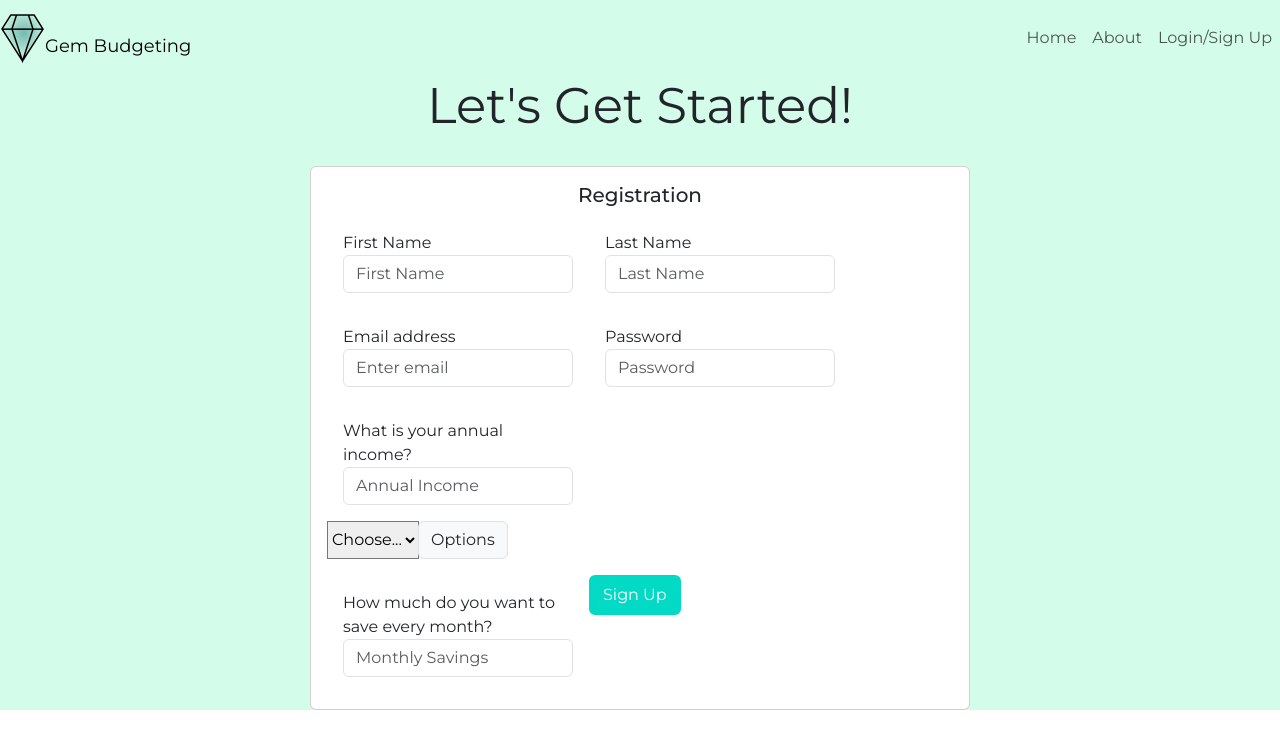
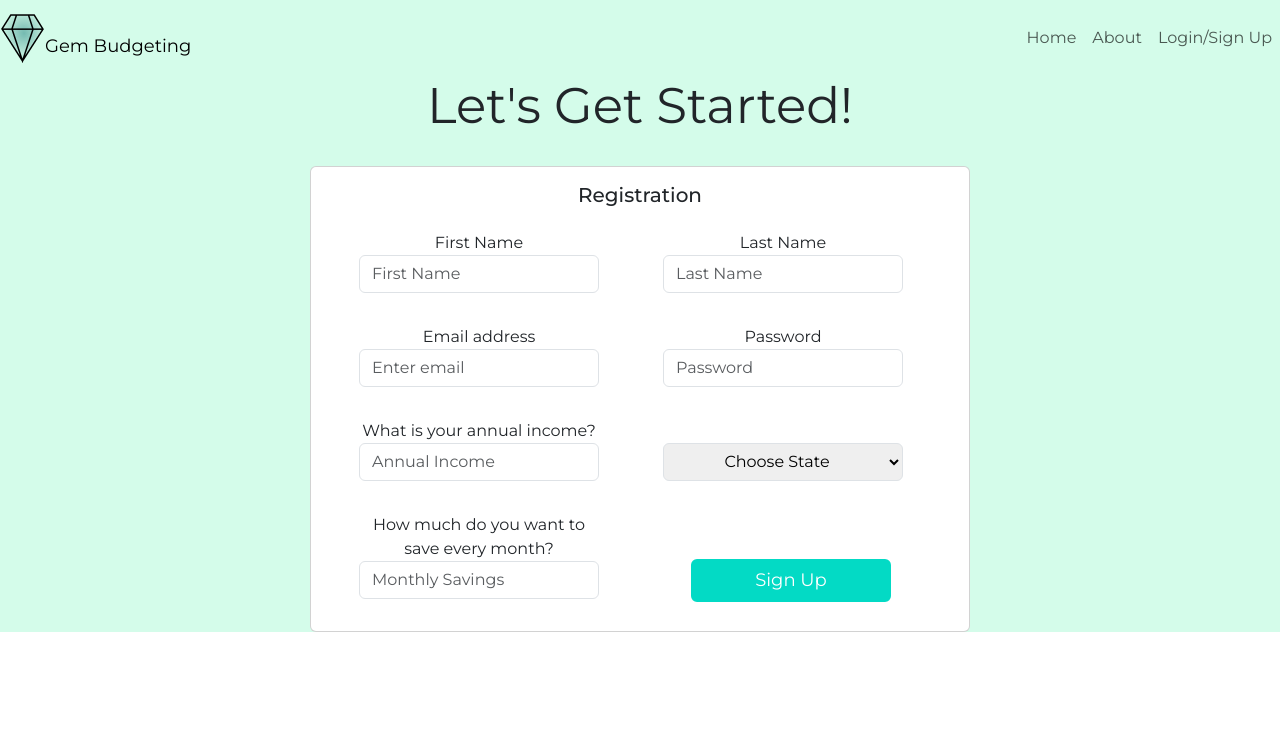
Before and after one commit to jamih/Gem-Budgeting-App, an Angular app in the folder frontend/gem-angular-app/: page /registration in a window 1280 px wide. Shown: the top 748 px of the page. Built offline with nearby package versions, Linux system fonts and the light colour scheme.

Commit message:
formatted form fields and button

```diff
--- a/frontend/gem-angular-app/src/app/registration/registration.component.css
+++ b/frontend/gem-angular-app/src/app/registration/registration.component.css
@@ -23,10 +23,35 @@ h5 {
 .sign-up-button {
     background-color: #03dac5;
     border: 2px solid #03dac5;
+    float: left;
+    width: 200px;
+    margin-top: 62px;
+    margin-left: 60px;
+    font-size: 18px;
 }
 
 .reg-input {
-    width: 230px;
+    width: 240px;
     float:left;
-    margin: 16px;
+    display: inline-block;
+    text-align: center;
+    margin-left: 32px;
+    margin-right: 32px;
+    margin-top: 16px;
+    margin-bottom: 16px;
 }
+
+.state-select {
+    width: 240px;
+    height: 38px;
+    float:left;
+    display: inline-block;
+    text-align: center;
+    margin-left: 32px;
+    margin-right: 32px;
+    margin-top: 40px;
+    margin-bottom: 16px;
+    border-color: #dee2e6;
+    border-radius: 6px;
+
+}
--- a/frontend/gem-angular-app/src/app/registration/registration.component.html
+++ b/frontend/gem-angular-app/src/app/registration/registration.component.html
@@ -34,16 +34,13 @@
                 <input type="number" class="form-control" id="income" placeholder="Annual Income">
               </div>
 
-              <div class="input-group mb-3">
-                <select class="custom-select" id="inputGroupSelect02">
-                  <option selected>Choose...</option>
+              <div class="form-group">
+                <select class="custom-select state-select" aria-label="Choose State" id="inputGroupSelect02">
+                  <option selected>Choose State</option>
                   <option value="1">One</option>
                   <option value="2">Two</option>
                   <option value="3">Three</option>
                 </select>
-                <div class="input-group-append">
-                  <label class="input-group-text" for="inputGroupSelect02">Options</label>
-                </div>
               </div>
 
               <div class="form-group reg-input">
```
